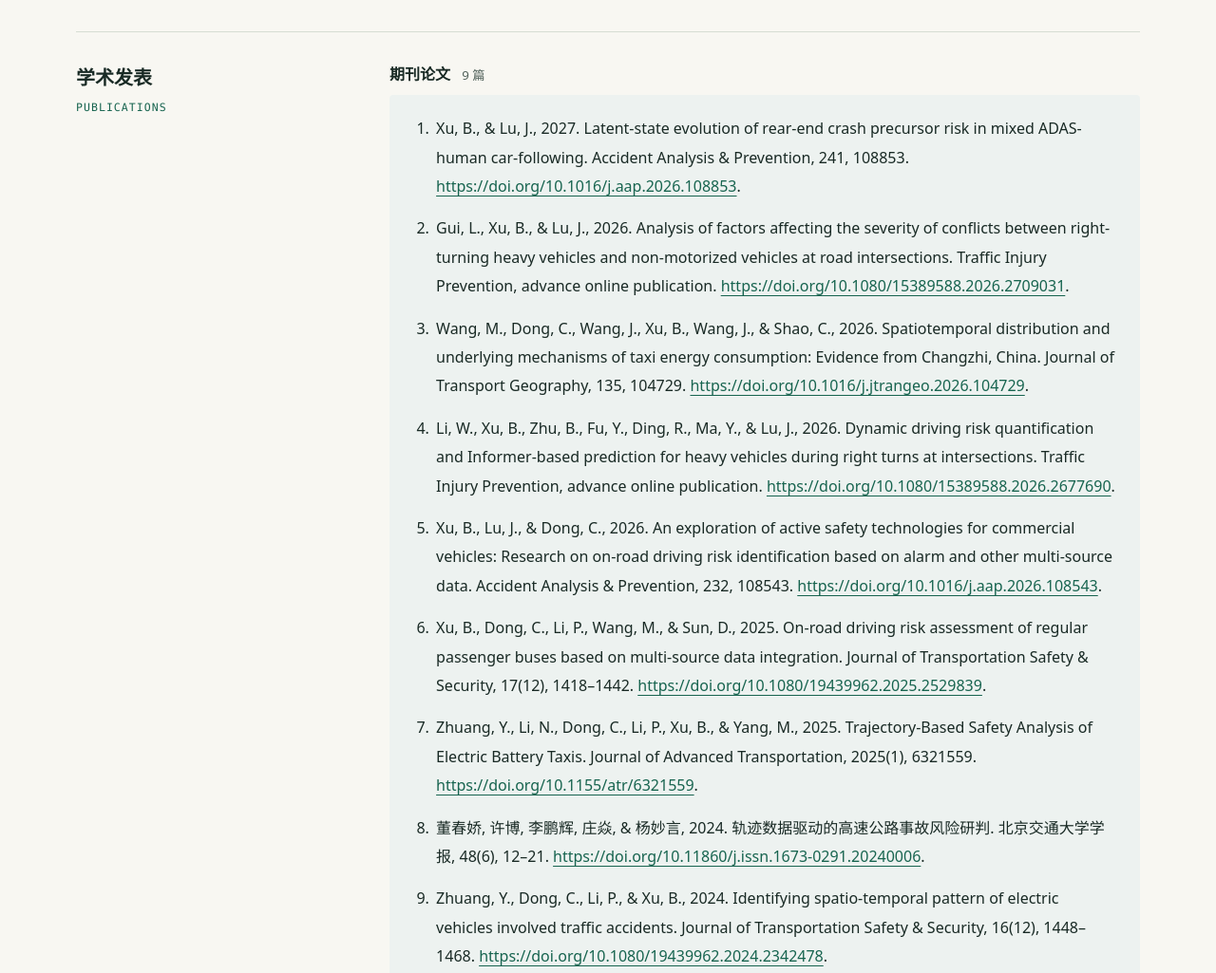
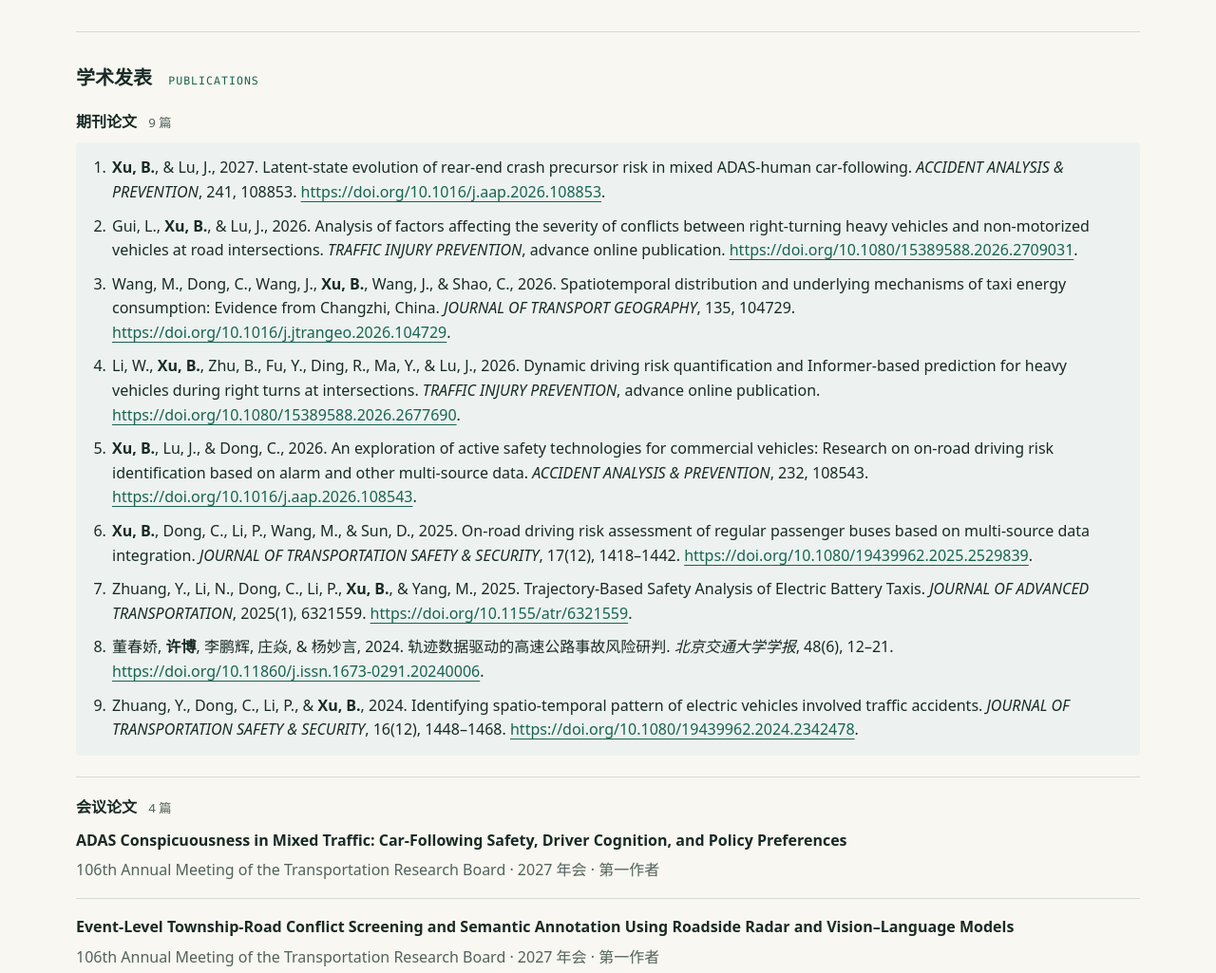
Before and after one commit to Transportation-X/TransportationX, a plain HTML site: page index.html in a window 1280 px wide. Shown: the part 1082-2107 px from the top of the page at 95% size. Drawn offline with Linux system fonts and the light colour scheme.

Commit message:
Emphasize author names and journal labels and widen publication layout

```diff
--- a/index.html
+++ b/index.html
@@ -98,17 +98,27 @@
     .publication-group + .publication-group { margin-top: 22px; padding-top: 18px; border-top: 1px solid var(--line); }
     .publication-group h3 { margin: 0 0 8px; font-size: 1rem; }
     .publication-count { margin-inline-start: 8px; color: var(--muted); font-size: .83rem; font-weight: 400; }
+    #publications {
+      grid-template-columns: minmax(0, 1fr);
+      gap: 16px;
+    }
+    #publications > .section-label span {
+      display: inline-block;
+      margin: 0 0 0 12px;
+    }
+    #publications > div { min-width: 0; }
     .journal-list {
       margin: 0;
-      padding: 20px 24px 20px 46px;
+      padding: 14px 18px 14px 36px;
       border-radius: 4px;
       background: #edf2f0;
       font-size: 1rem;
-      line-height: 1.9;
+      line-height: 1.6;
       overflow-wrap: anywhere;
     }
-    .journal-list li { padding-left: 3px; }
-    .journal-list li + li { margin-top: 14px; }
+    .journal-list li { padding-left: 2px; }
+    .journal-list li + li { margin-top: 10px; }
+    .journal-name { font-style: italic; }
     .project-meta { margin: 0 0 6px; color: var(--accent); font: .74rem/1.6 var(--mono); }
     .project-title { margin: 0; font: 400 clamp(1.65rem, 3vw, 2.3rem)/1.2 var(--serif); }
     .project-description { margin: 10px 0 13px; color: var(--muted); }
@@ -233,15 +243,15 @@
         <div class="publication-group">
           <h3>期刊论文 <span class="publication-count">9 篇</span></h3>
           <ol class="journal-list">
-            <li lang="en">Xu, B., &amp; Lu, J., 2027. Latent-state evolution of rear-end crash precursor risk in mixed ADAS-human car-following. Accident Analysis &amp; Prevention, 241, 108853. <a href="https://doi.org/10.1016/j.aap.2026.108853">https://doi.org/10.1016/j.aap.2026.108853</a>.</li>
-            <li lang="en">Gui, L., Xu, B., &amp; Lu, J., 2026. Analysis of factors affecting the severity of conflicts between right-turning heavy vehicles and non-motorized vehicles at road intersections. Traffic Injury Prevention, advance online publication. <a href="https://doi.org/10.1080/15389588.2026.2709031">https://doi.org/10.1080/15389588.2026.2709031</a>.</li>
-            <li lang="en">Wang, M., Dong, C., Wang, J., Xu, B., Wang, J., &amp; Shao, C., 2026. Spatiotemporal distribution and underlying mechanisms of taxi energy consumption: Evidence from Changzhi, China. Journal of Transport Geography, 135, 104729. <a href="https://doi.org/10.1016/j.jtrangeo.2026.104729">https://doi.org/10.1016/j.jtrangeo.2026.104729</a>.</li>
-            <li lang="en">Li, W., Xu, B., Zhu, B., Fu, Y., Ding, R., Ma, Y., &amp; Lu, J., 2026. Dynamic driving risk quantification and Informer-based prediction for heavy vehicles during right turns at intersections. Traffic Injury Prevention, advance online publication. <a href="https://doi.org/10.1080/15389588.2026.2677690">https://doi.org/10.1080/15389588.2026.2677690</a>.</li>
-            <li lang="en">Xu, B., Lu, J., &amp; Dong, C., 2026. An exploration of active safety technologies for commercial vehicles: Research on on-road driving risk identification based on alarm and other multi-source data. Accident Analysis &amp; Prevention, 232, 108543. <a href="https://doi.org/10.1016/j.aap.2026.108543">https://doi.org/10.1016/j.aap.2026.108543</a>.</li>
-            <li lang="en">Xu, B., Dong, C., Li, P., Wang, M., &amp; Sun, D., 2025. On-road driving risk assessment of regular passenger buses based on multi-source data integration. Journal of Transportation Safety &amp; Security, 17(12), 1418–1442. <a href="https://doi.org/10.1080/19439962.2025.2529839">https://doi.org/10.1080/19439962.2025.2529839</a>.</li>
-            <li lang="en">Zhuang, Y., Li, N., Dong, C., Li, P., Xu, B., &amp; Yang, M., 2025. Trajectory‐Based Safety Analysis of Electric Battery Taxis. Journal of Advanced Transportation, 2025(1), 6321559. <a href="https://doi.org/10.1155/atr/6321559">https://doi.org/10.1155/atr/6321559</a>.</li>
-            <li lang="zh-CN">董春娇, 许博, 李鹏辉, 庄焱, &amp; 杨妙言, 2024. 轨迹数据驱动的高速公路事故风险研判. 北京交通大学学报, 48(6), 12–21. <a href="https://doi.org/10.11860/j.issn.1673-0291.20240006">https://doi.org/10.11860/j.issn.1673-0291.20240006</a>.</li>
-            <li lang="en">Zhuang, Y., Dong, C., Li, P., &amp; Xu, B., 2024. Identifying spatio-temporal pattern of electric vehicles involved traffic accidents. Journal of Transportation Safety &amp; Security, 16(12), 1448–1468. <a href="https://doi.org/10.1080/19439962.2024.2342478">https://doi.org/10.1080/19439962.2024.2342478</a>.</li>
+            <li lang="en"><strong>Xu, B.</strong>, &amp; Lu, J., 2027. Latent-state evolution of rear-end crash precursor risk in mixed ADAS-human car-following. <cite class="journal-name">ACCIDENT ANALYSIS &amp; PREVENTION</cite>, 241, 108853. <a href="https://doi.org/10.1016/j.aap.2026.108853">https://doi.org/10.1016/j.aap.2026.108853</a>.</li>
+            <li lang="en">Gui, L., <strong>Xu, B.</strong>, &amp; Lu, J., 2026. Analysis of factors affecting the severity of conflicts between right-turning heavy vehicles and non-motorized vehicles at road intersections. <cite class="journal-name">TRAFFIC INJURY PREVENTION</cite>, advance online publication. <a href="https://doi.org/10.1080/15389588.2026.2709031">https://doi.org/10.1080/15389588.2026.2709031</a>.</li>
+            <li lang="en">Wang, M., Dong, C., Wang, J., <strong>Xu, B.</strong>, Wang, J., &amp; Shao, C., 2026. Spatiotemporal distribution and underlying mechanisms of taxi energy consumption: Evidence from Changzhi, China. <cite class="journal-name">JOURNAL OF TRANSPORT GEOGRAPHY</cite>, 135, 104729. <a href="https://doi.org/10.1016/j.jtrangeo.2026.104729">https://doi.org/10.1016/j.jtrangeo.2026.104729</a>.</li>
+            <li lang="en">Li, W., <strong>Xu, B.</strong>, Zhu, B., Fu, Y., Ding, R., Ma, Y., &amp; Lu, J., 2026. Dynamic driving risk quantification and Informer-based prediction for heavy vehicles during right turns at intersections. <cite class="journal-name">TRAFFIC INJURY PREVENTION</cite>, advance online publication. <a href="https://doi.org/10.1080/15389588.2026.2677690">https://doi.org/10.1080/15389588.2026.2677690</a>.</li>
+            <li lang="en"><strong>Xu, B.</strong>, Lu, J., &amp; Dong, C., 2026. An exploration of active safety technologies for commercial vehicles: Research on on-road driving risk identification based on alarm and other multi-source data. <cite class="journal-name">ACCIDENT ANALYSIS &amp; PREVENTION</cite>, 232, 108543. <a href="https://doi.org/10.1016/j.aap.2026.108543">https://doi.org/10.1016/j.aap.2026.108543</a>.</li>
+            <li lang="en"><strong>Xu, B.</strong>, Dong, C., Li, P., Wang, M., &amp; Sun, D., 2025. On-road driving risk assessment of regular passenger buses based on multi-source data integration. <cite class="journal-name">JOURNAL OF TRANSPORTATION SAFETY &amp; SECURITY</cite>, 17(12), 1418–1442. <a href="https://doi.org/10.1080/19439962.2025.2529839">https://doi.org/10.1080/19439962.2025.2529839</a>.</li>
+            <li lang="en">Zhuang, Y., Li, N., Dong, C., Li, P., <strong>Xu, B.</strong>, &amp; Yang, M., 2025. Trajectory‐Based Safety Analysis of Electric Battery Taxis. <cite class="journal-name">JOURNAL OF ADVANCED TRANSPORTATION</cite>, 2025(1), 6321559. <a href="https://doi.org/10.1155/atr/6321559">https://doi.org/10.1155/atr/6321559</a>.</li>
+            <li lang="zh-CN">董春娇, <strong>许博</strong>, 李鹏辉, 庄焱, &amp; 杨妙言, 2024. 轨迹数据驱动的高速公路事故风险研判. <cite class="journal-name">北京交通大学学报</cite>, 48(6), 12–21. <a href="https://doi.org/10.11860/j.issn.1673-0291.20240006">https://doi.org/10.11860/j.issn.1673-0291.20240006</a>.</li>
+            <li lang="en">Zhuang, Y., Dong, C., Li, P., &amp; <strong>Xu, B.</strong>, 2024. Identifying spatio-temporal pattern of electric vehicles involved traffic accidents. <cite class="journal-name">JOURNAL OF TRANSPORTATION SAFETY &amp; SECURITY</cite>, 16(12), 1448–1468. <a href="https://doi.org/10.1080/19439962.2024.2342478">https://doi.org/10.1080/19439962.2024.2342478</a>.</li>
           </ol>
         </div>
         <div class="publication-group">
```
